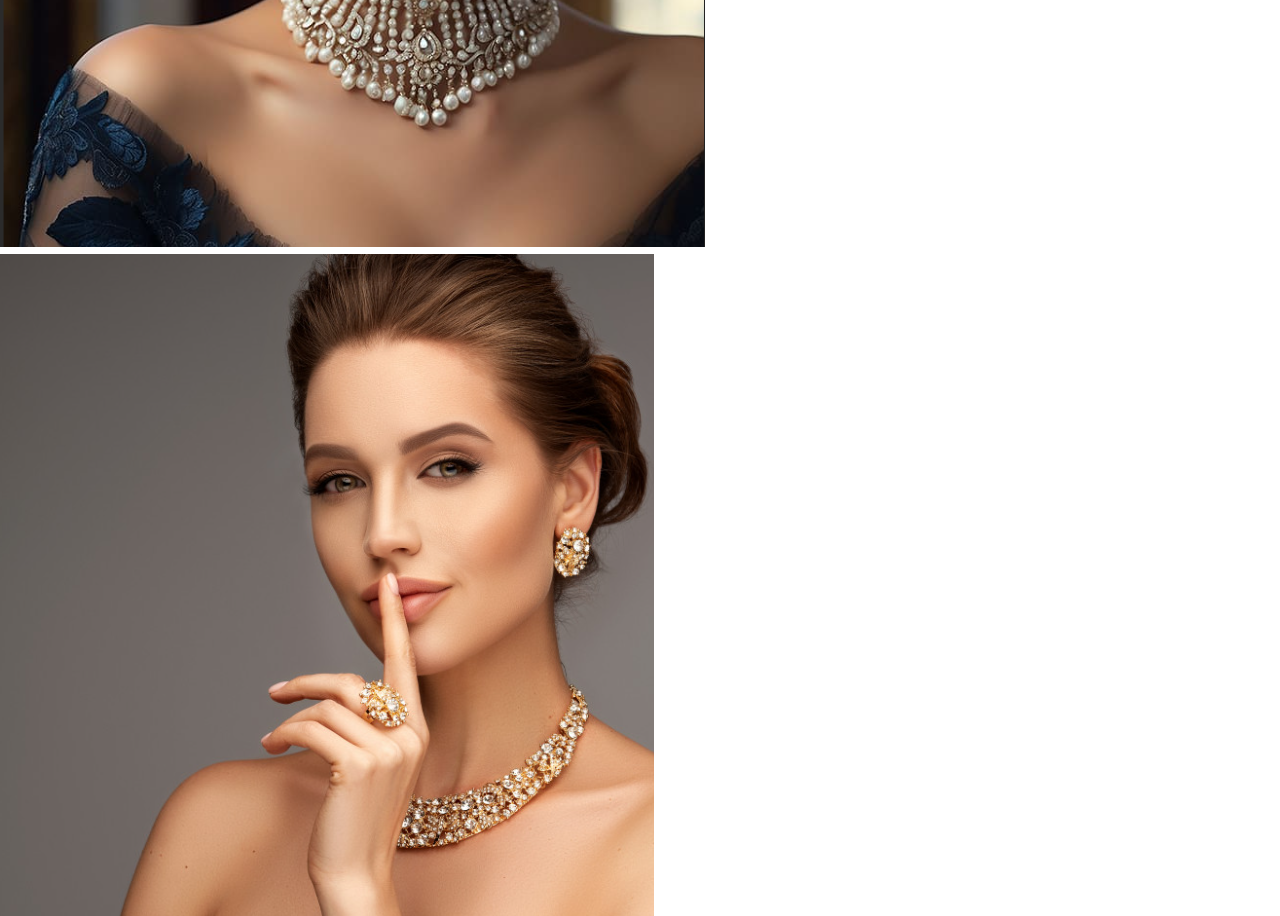
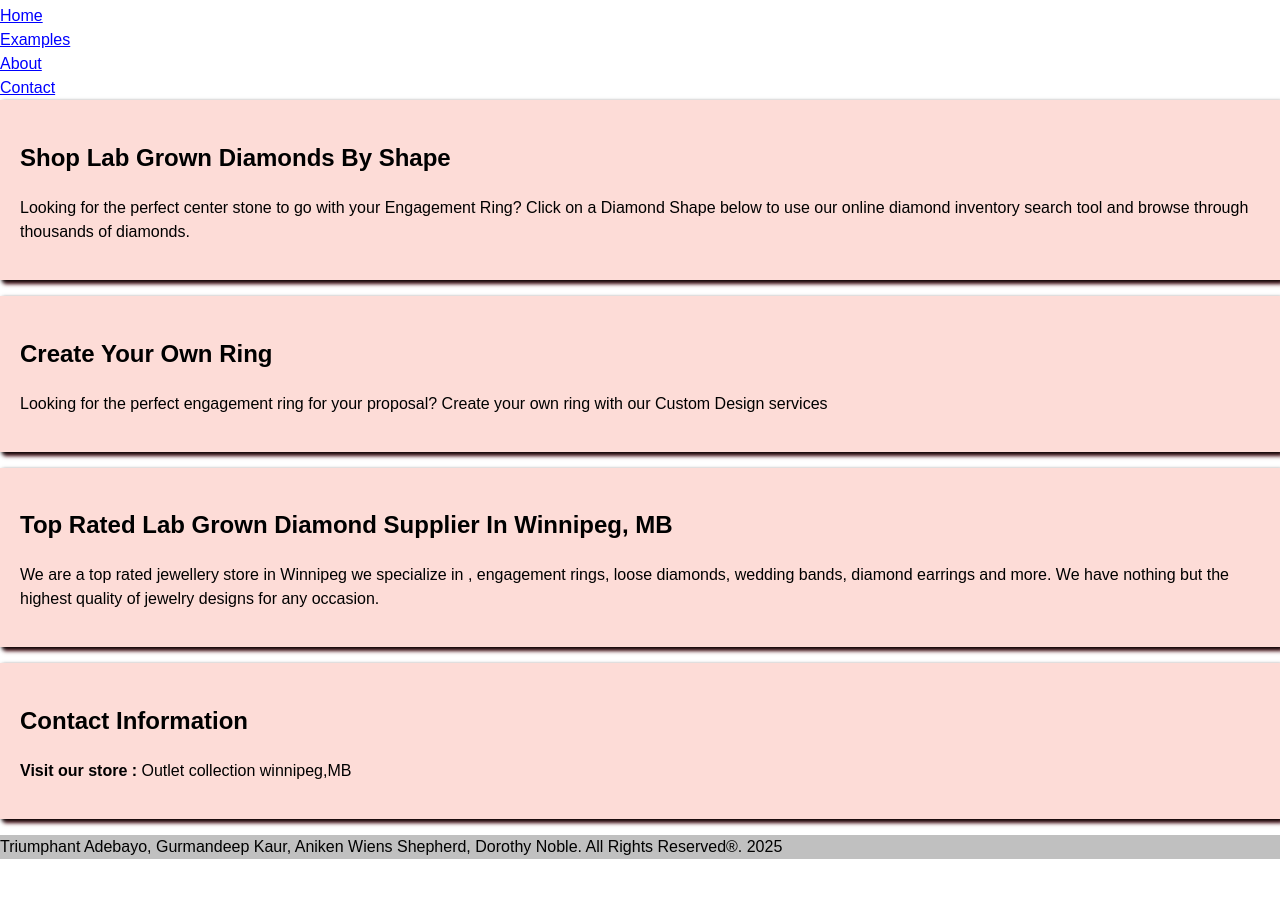
Before and after one commit to anikenskywalker99/hack2-group6-comp2230, a plain HTML site: page index.html in a window 1280 px wide. Shown: the part 594-1510 px from the top of the page. After the commit the page ends 1469 px from the top, so only its background shows below. Drawn offline with Linux system fonts and the light colour scheme.

Commit message:
Made some formatting changes.

```diff
--- a/styles.css
+++ b/styles.css
@@ -19,15 +19,18 @@ footer{
 }
 
 body header h1{
-    font-family: Arial, Helvetica, sans-serif;
     text-align: center;
     text-decoration: wavy;
 }
 
-main.main-content {
+#home,
+#examples,
+#about,
+#contact {
     background-color: var(--rosegold);
     padding: 1.25rem;
-    box-shadow: 2px 2px 4px #000;
+    margin-bottom: 1rem;
+    box-shadow: 2px 2px 4px #000, 4px 4px 4px var(--wine);
 }
 
 a {
@@ -46,3 +49,7 @@ header nav div a {
     display: inline;
     margin-top: 0 1 rem;
 }
+
+header img {
+    height: 500px;
+}
```
